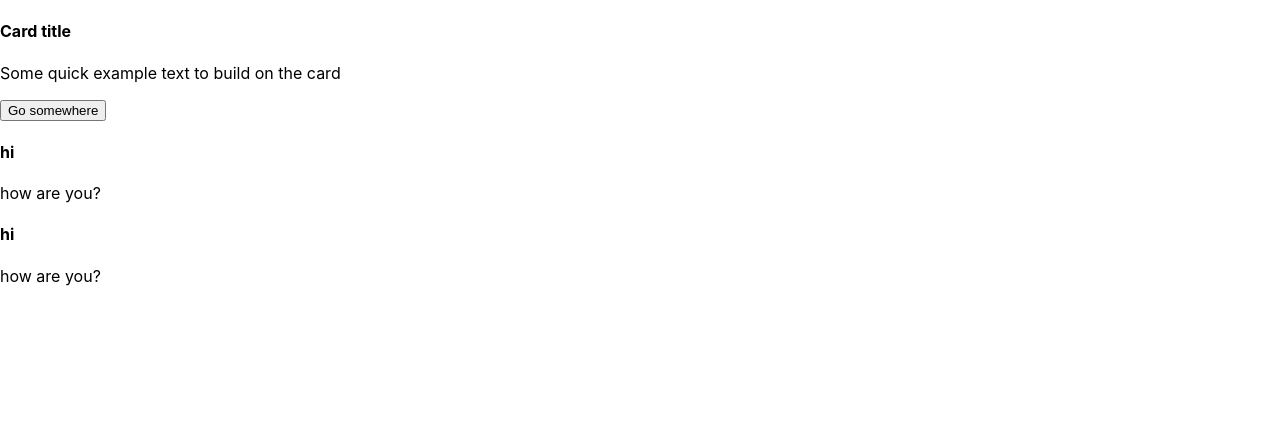
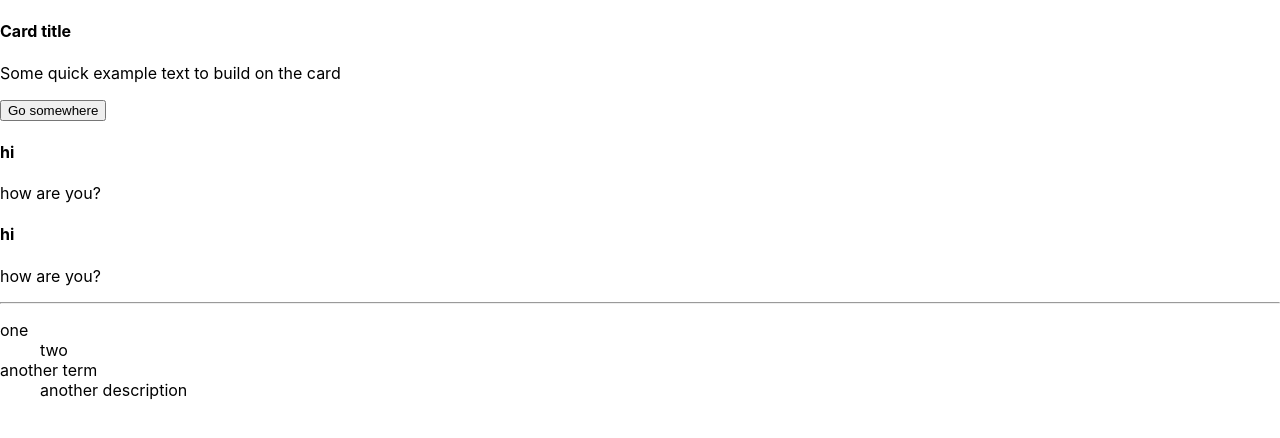
Before and after one commit to Ok-Trygub/react_app, a React (Create React App) app: page / in a window 1280 px wide. Shown: the top 438 px of the page. Built offline with nearby package versions, Linux system fonts and the light colour scheme.

Commit message:
add definitions_component

```diff
--- a/src/App.js
+++ b/src/App.js
@@ -1,16 +1,25 @@
 import Card from './components/Card'
 import Card2 from './components/Card2'
+import Definitions from './components/Definitions'
 
 function App() {
-  return (
-      <div className="App">
-        <Card />
+    const definitions = [
+        {dt: 'one', dd: 'two', id: 1},
+        {dt: 'another term', dd: 'another description', id: 2},
+    ];
 
-          <Card2 title = 'hi' />
-          <Card2 text = 'how are you?'/>
-          <Card2 title = 'hi' text = 'how are you?'/>
-      </div>
-  );
+    return (
+        <div className="App">
+            <Card/>
+            <Card2 title='hi'/>
+            <Card2 text='how are you?'/>
+            <Card2 title='hi' text='how are you?'/>
+
+            <hr/>
+            <Definitions data={definitions} />
+
+        </div>
+    );
 
 }
 
--- /dev/null
+++ b/src/components/Definitions.jsx
@@ -0,0 +1,27 @@
+import React from 'react';
+
+class Definitions extends React.Component {
+
+    renderData() {
+        const {data} = this.props
+
+        return data.map(item => {
+            return (
+                <React.Fragment>
+                    <dt key={item.id}>{item.dt}</dt>
+                    <dd key={item.id}>{item.dd}</dd>
+                </React.Fragment>
+            )
+        });
+    }
+
+    render() {
+        return (
+            <dl>
+                {this.renderData()}
+            </dl>
+        );
+    }
+}
+
+export default Definitions;
```
